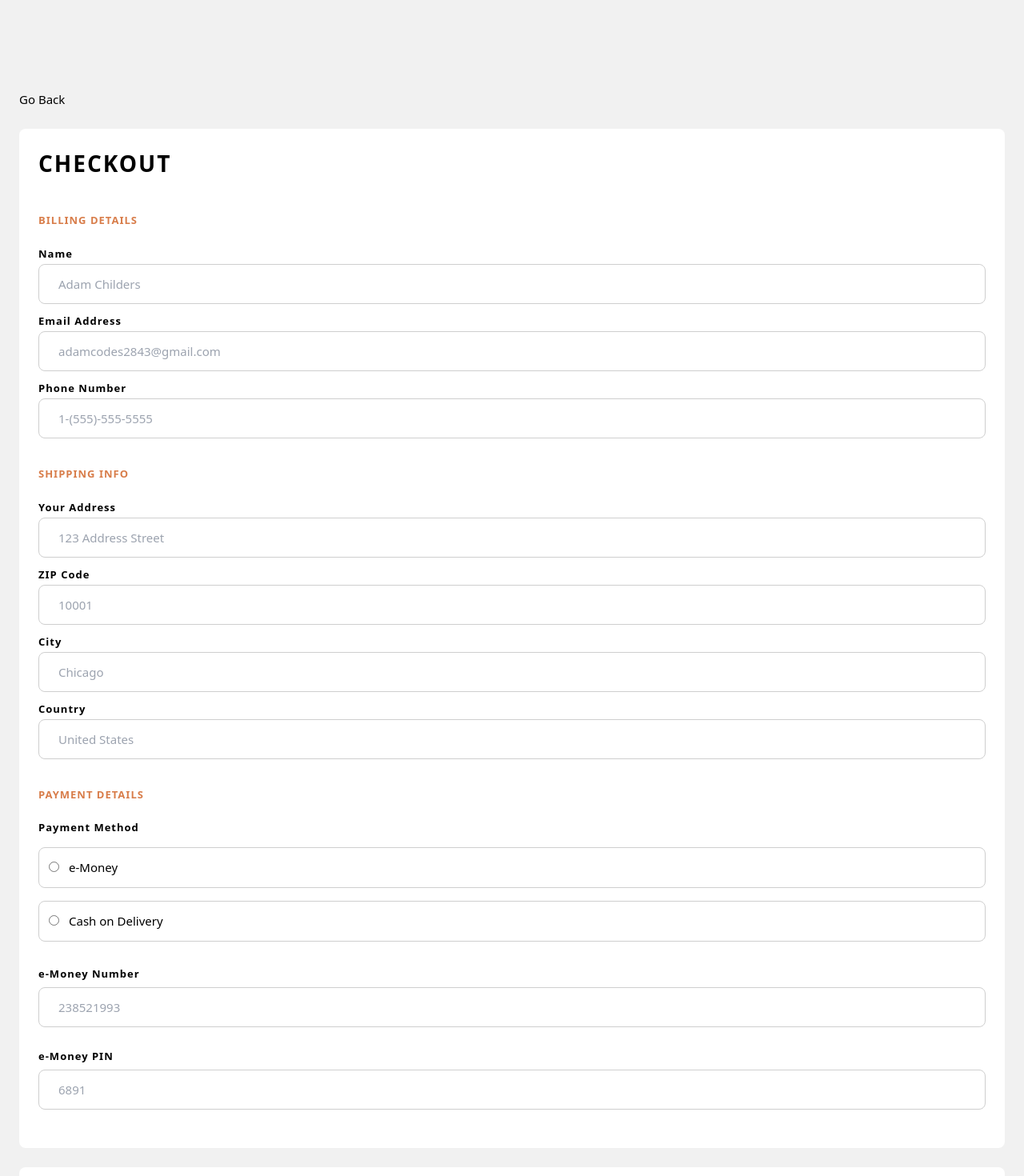
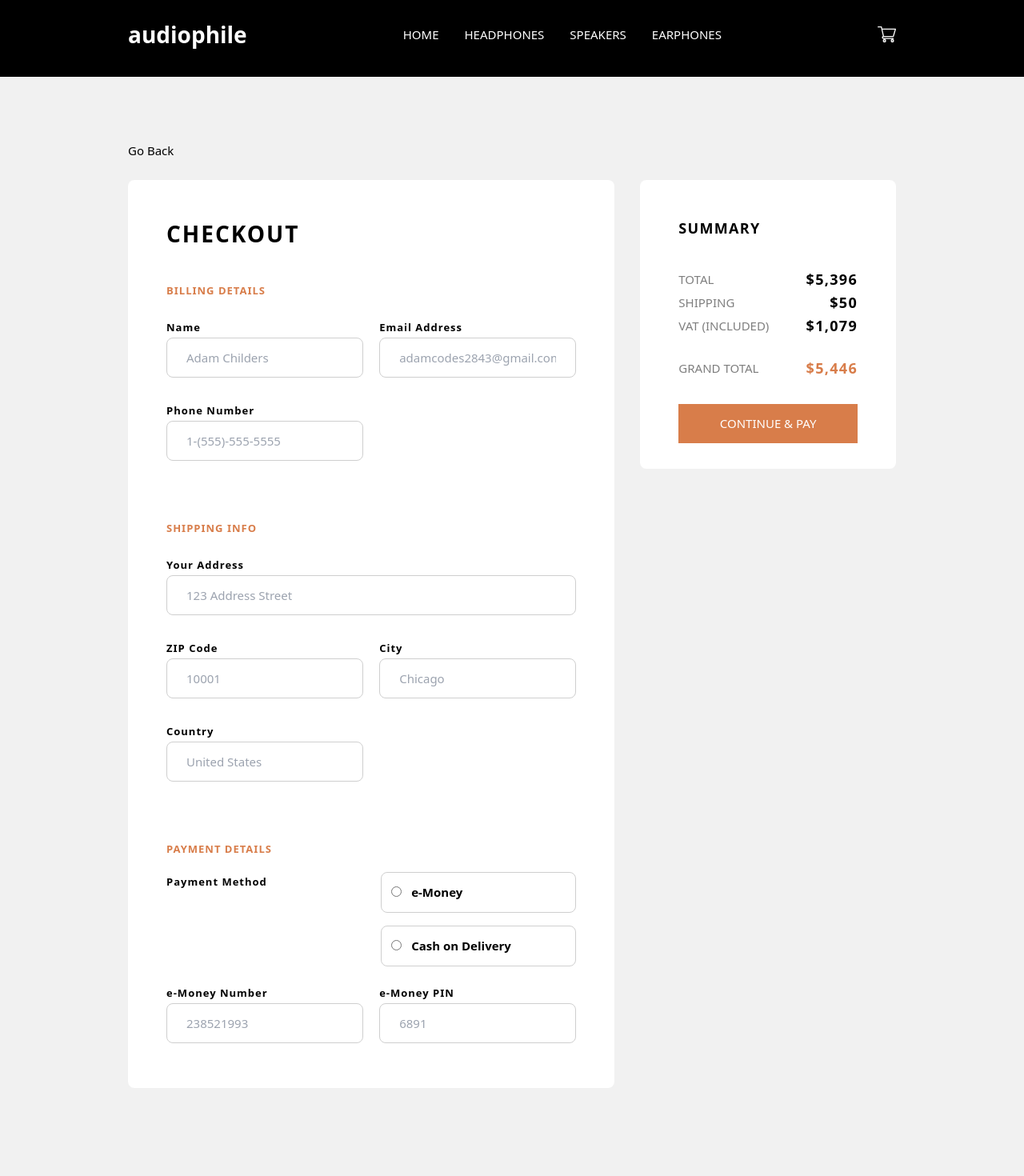
Before and after one commit to adamcodes2843/audiophile, a Next.js app: page /checkout in a window 1280 px wide. Shown: the top 1470 px of the page at 80% size. Built offline with nearby package versions, Linux system fonts and the light colour scheme.

Commit message:
Worked on the desktop and tablet checkout layout. Working on errors, dropdown menu, cart and form valication next.

```diff
--- a/app/Components/HeaderFigure.tsx
+++ b/app/Components/HeaderFigure.tsx
@@ -5,7 +5,7 @@ const HeaderFigure = () => {
   let tabletTitleImage = '/../assets/home/tablet/image-header.jpg'
   let desktopTitleImage = '../assets/home/desktop/image-hero.jpg'
   return (
-    <figure className="text-audiocolor-w3 flex flex-col w-full text-center justify-center items-center mb-6 lg:mb-28 lg:flex-row lg:justify-between lg:bg-audiocolor-b1 lg:w-full lg:relative">
+    <figure className="text-audiocolor-w3 flex flex-col w-full text-center justify-center items-center mb-6 xl:mb-28 lg:flex-row lg:justify-between lg:bg-audiocolor-b1 lg:w-full lg:relative">
         <img src={mobileTitleImage} alt="" className="w-full h-full z-0 md:hidden" />
         <img src={tabletTitleImage} alt="" className="w-full h-full z-0 hidden md:block lg:hidden" />
         <img src={desktopTitleImage} alt="" className="w-full max-w-[1444px] h-full z-0 hidden lg:block lg:mx-auto" />
--- a/app/Components/HomeProductCards.tsx
+++ b/app/Components/HomeProductCards.tsx
@@ -12,7 +12,7 @@ const HomeProductCards = () => {
   let tabletSpeakerZX9 = '/../assets/home/tablet/image-speaker-zx9.png'
   let desktopSpeakerZX9 = '/../assets/home/desktop/image-speaker-zx9.png'
   return (
-    <section className='flex flex-col w-full mb-32 md:mb-24 px-6 lg:px-40 md:px-10 gap-6 md:gap-8 lg:gap-12 mt-40 md:mt-20 lg:mt-32 xl:mb-48'>
+    <section className='flex flex-col w-full mb-32 md:mb-24 px-6 lg:px-40 md:px-10 gap-6 md:gap-8 lg:gap-12 mt-40 md:mt-20 xl:mt-32 xl:mb-48'>
       {/* ZX9 SPEAKER */}
       <figure className="flex flex-col xl:flex-row items-center xl:justify-end text-center px-4 xl:px-0 xl:py-0 py-16 gap-7 rounded-lg bg-audiocolor-oj2 w-full overflow-hidden relative text-audiocolor-w1 xl:overflow-hidden xl:w-full">
         <img src={mobileSpeakerZX9} alt="ZX9 SPEAKERS" className='w-40 md:hidden' />
--- a/app/Components/NavCategories.tsx
+++ b/app/Components/NavCategories.tsx
@@ -4,7 +4,7 @@ import  Link from 'next/link'
 
 const NavCategories = () => {
     return (
-      <nav className="py-8 px-8 md:px-0 flex justify-between md:justify-start items-center text-audiocolor-w1 w-full md:w-11/12 lg:w-10/12 z-10 absolute border-b-[1px] border-audiocolor-w1 border-opacity-10 md:left-0 md:right-0 lg:mx-auto max-w-[1080px] bg-audiocolor-b1 md:mx-auto">
+      <nav className="py-6 px-8 md:px-0 flex justify-between md:justify-start items-center text-audiocolor-w1 w-full md:w-11/12 lg:w-10/12 z-10 absolute border-b-[1px] border-audiocolor-w1 border-opacity-10 md:left-0 md:right-0 lg:mx-auto max-w-[1080px] bg-audiocolor-b1 md:mx-auto">
           <FontAwesomeIcon icon={faBars} className='h-6 md:mr-10 lg:hidden' />
           <h1 className="text-H4 tracking-normal lg:mr-auto">audiophile</h1>
           <ul className="hidden lg:flex lg:gap-8">
@@ -13,7 +13,7 @@ const NavCategories = () => {
             <Link href='/categories/speakers' className="hover:text-audiocolor-oj2">SPEAKERS</Link>
             <Link href='/categories/earphones' className="hover:text-audiocolor-oj2">EARPHONES</Link>
           </ul>
-          <FontAwesomeIcon icon={faShoppingCart} className="bg-audiocolor-b2 h-6 md:ml-auto" />
+          <img src={'/../assets/cart/CombinedShape.svg'} alt="cart" className="md:ml-auto" />
       </nav>
     )
   }
--- a/app/Components/NavHome.tsx
+++ b/app/Components/NavHome.tsx
@@ -4,7 +4,7 @@ import Link from 'next/link'
 
 const NavHome = () => {
   return (
-    <nav className="py-8 px-8 md:px-0 flex justify-between md:justify-start items-center text-audiocolor-w1 w-full md:w-11/12 lg:w-10/12 z-10 absolute border-b-[1px] border-audiocolor-w1 border-opacity-10 md:mx-10 md:left-0 md:right-0 lg:mx-auto max-w-[1080px]">
+    <nav className="py-6 px-8 md:px-0 flex justify-between md:justify-start items-center text-audiocolor-w1 w-full md:w-11/12 lg:w-10/12 z-10 absolute border-b-[1px] border-audiocolor-w1 border-opacity-10 md:mx-10 md:left-0 md:right-0 lg:mx-auto max-w-[1080px]">
         <FontAwesomeIcon icon={faBars} className='h-6 md:mr-10 lg:hidden' />
         <h1 className="text-H4 tracking-normal lg:mr-auto">audiophile</h1>
         <ul className="hidden lg:flex lg:gap-8">
@@ -13,7 +13,7 @@ const NavHome = () => {
           <Link href='/categories/speakers' className="hover:text-audiocolor-oj2">SPEAKERS</Link>
           <Link href='/categories/earphones' className="hover:text-audiocolor-oj2">EARPHONES</Link>
         </ul>
-        <FontAwesomeIcon icon={faShoppingCart} className="bg-audiocolor-b2 h-6 md:ml-auto" />
+        <img src={'/../assets/cart/CombinedShape.svg'} alt="cart" className="md:ml-auto"/>
     </nav>
   )
 }
--- a/app/Components/NavProducts.tsx
+++ b/app/Components/NavProducts.tsx
@@ -1,11 +1,28 @@
+'use client'
+
+import {useState} from 'react'
 import { FontAwesomeIcon } from '@fortawesome/react-fontawesome'
 import { faBars, faShoppingCart } from '@fortawesome/free-solid-svg-icons'
 import Link from 'next/link'
 
-const NavCategories = () => {
+const NavProducts = () => {
+    const [showCategories, setShowCategories] = useState<boolean>(false)
+
+    const categorySwitch = () => {
+      if (!showCategories) {
+        setShowCategories(true)
+      } else {
+        setShowCategories(false)
+      }
+    }
+
+    console.log(showCategories)
+
     return (
-      <nav className="py-6 px-8 md:px-0 flex justify-between md:justify-start items-center text-audiocolor-w1 w-full md:w-11/12 lg:w-10/12 z-10 absolute md:mx-10 md:left-0 md:right-0 lg:mx-auto max-w-[1080px]">
+      <nav className="py-6 px-8 md:px-10 lg:px-40 flex justify-between md:justify-start items-center text-audiocolor-w1 w-full z-10 absolute md:left-0 md:right-0 lg:mx-auto max-w-[1440px] md:mx-auto xl:w-full">
+          <button type="button" onClick={() => categorySwitch()}>
           <FontAwesomeIcon icon={faBars} className='h-6 md:mr-10 lg:hidden' />
+          </button>
           <h1 className="text-H4 tracking-normal lg:mr-auto">audiophile</h1>
           <ul className="hidden lg:flex lg:gap-8">
             <Link href='/' className="hover:text-audiocolor-oj2">HOME</Link>
@@ -13,9 +30,9 @@ const NavCategories = () => {
             <Link href='/categories/speakers' className="hover:text-audiocolor-oj2">SPEAKERS</Link>
             <Link href='/categories/earphones' className="hover:text-audiocolor-oj2">EARPHONES</Link>
           </ul>
-          <FontAwesomeIcon icon={faShoppingCart} className="bg-audiocolor-b2 h-6 md:ml-auto" />
+          <img src={'/../assets/cart/CombinedShape.svg'} alt="cart" className="md:ml-auto" />
       </nav>
     )
   }
 
-export default NavCategories
+export default NavProducts
--- a/app/[checkout]/CustomerInfo.tsx
+++ b/app/[checkout]/CustomerInfo.tsx
@@ -2,11 +2,11 @@
 
 const CustomerInfo = () => {
   return (
-    <section className="bg-audiocolor-w1 p-6 mt-6 rounded-lg">
+    <section className="bg-audiocolor-w1 p-6 md:px-8 lg:px-12 lg:pt-12 mt-4 md:mt-6 rounded-lg mx-6 md:mx-10 lg:mx-40 xl:ml-40 xl:mr-0 xl:w-2/3 xl:mb-28">
         <h2 className='text-H4 font-semibold mb-10'>CHECKOUT</h2>
         <form className="flex flex-col">
-            <fieldset className="grid grid-cols-1 mb-6">
-                <h4 className="text-audiocolor-oj2 text-subtitle mb-4">BILLING DETAILS</h4>
+            <fieldset className="grid grid-cols-1 md:grid-cols-2 mb-6 md:mb-16 gap-5">
+                <h4 className="text-audiocolor-oj2 text-subtitle md:col-span-2">BILLING DETAILS</h4>
                 <div>
                 <label htmlFor='name' className="mb-1 text-subtitle">Name</label>
                 <input id="name" name="name" type="text" placeholder="Adam Childers" className="w-full h-10 border-[1px] p-6 rounded-lg border-audiocolor-g1 mb-2" />
@@ -20,9 +20,9 @@ const CustomerInfo = () => {
                 <input id="phoneNumber" name="phoneNumber" type="text" placeholder="1-(555)-555-5555" className="w-full h-10 border-[1px] p-6 rounded-lg border-audiocolor-g1 mb-2" />
                 </div>
             </fieldset>
-            <fieldset className="grid grid-cols-1 mb-6">
-                <h4 className="text-audiocolor-oj2 text-subtitle mb-4">SHIPPING INFO</h4>
-                <div>
+            <fieldset className="grid grid-cols-1 md:grid-cols-2 mb-6 md:mb-16 gap-5">
+                <h4 className="text-audiocolor-oj2 text-subtitle md:col-span-2">SHIPPING INFO</h4>
+                <div className="md:col-span-2">
                 <label htmlFor='address' className="mt-4 mb-1 text-subtitle">Your Address</label>
                 <input id="address" name="address" type="text" placeholder="123 Address Street" className="w-full h-10 border-[1px] p-6 rounded-lg border-audiocolor-g1 mb-2" />
                 </div>
@@ -39,21 +39,27 @@ const CustomerInfo = () => {
                 <input id="country" name="country" type="text" placeholder="United States" className="w-full h-10 border-[1px] p-6 rounded-lg border-audiocolor-g1 mb-2" />
                 </div>
             </fieldset>
-            <fieldset className="grid grid-cols-1 mb-6">
-                <h4 className="text-audiocolor-oj2 text-subtitle">PAYMENT DETAILS</h4>
-                <h5 className="mt-4 mb-3 text-subtitle">Payment Method</h5>
-                <label htmlFor="eMon" className="border-[1px] border-audiocolor-g1 p-3 rounded-lg">
+            <fieldset className="grid grid-cols-1 md:grid-cols-2 mb-6">
+                <h4 className="text-audiocolor-oj2 text-subtitle md:col-span-2">PAYMENT DETAILS</h4>
+                <h5 className="mt-4 mb-2 text-subtitle md:row-span-2">Payment Method</h5>
+                <label htmlFor="eMon" className="border-[1px] border-audiocolor-g1 p-3 rounded-lg md:mt-4 md:ml-3 font-bold">
                     <input type="radio" id="eMon" name="payment_method" value="e-Money" className="mr-3" />
                     e-Money
                 </label>
-                <label htmlFor="CoD" className="border-[1px]  border-audiocolor-g1 p-3 mt-4 mb-3 rounded-lg">
+                <label htmlFor="CoD" className="border-[1px]  border-audiocolor-g1 p-3 mt-4 mb-3 rounded-lg md:ml-3 font-bold">
                     <input type="radio" id="CoD" name="payment_method" value="cash on delivery" className="mr-3" />
                     Cash on Delivery
                 </label>
+                <div className="grid grid-cols-1 md:grid-cols-2 gap-5 mt-4 md:mt-2 md:col-span-2">
+                <div>
                 <label htmlFor='eMoneyNumber' className="mt-4 mb-1 text-subtitle">e-Money Number</label>
                 <input id="eMoneyNumber" name="eMoneyNumber" type="text" placeholder="238521993" className="w-full h-10 border-[1px] p-6 rounded-lg border-audiocolor-g1 mb-2" />
+                </div>
+                <div>
                 <label htmlFor='eMoneyPIN' className="mt-4 mb-1 text-subtitle">e-Money PIN</label>
                 <input id="eMoneyPIN" name="eMoneyPIN" type="text" placeholder="6891" className="w-full h-10 border-[1px] p-6 rounded-lg border-audiocolor-g1" />
+                </div>
+                </div>
             </fieldset>
         </form>
     </section>
--- a/app/[checkout]/Summary.tsx
+++ b/app/[checkout]/Summary.tsx
@@ -2,11 +2,12 @@
 
 const Summary = () => {
   return (
-    <section className="bg-audiocolor-w1 p-6 mt-6 rounded-lg flex flex-col justify-between mb-20">
+    <section className="bg-audiocolor-w1 p-6 md:px-8 lg:px-12 lg:pt-12 mt-6 md:mt-8 xl:mt-6 rounded-lg flex flex-col justify-between mb-28 xl:mb-auto mx-6 md:mx-10 lg:mx-40 xl:ml-0 xl:mr-40 xl:w-1/3">
         <h2 className='text-H6 mb-10'>SUMMARY</h2>
         <ul>
 
         </ul>
+        <div className='flex flex-col gap-1'>
         <div className="flex justify-between">
           <h6 className="opacity-50">TOTAL</h6>
           <div className="text-H6">$5,396</div>
@@ -21,9 +22,10 @@ const Summary = () => {
         </div>
         <div className="flex justify-between my-6">
           <h6 className="opacity-50">GRAND TOTAL</h6>
-          <div className="text-H6 text-audiocolor-oj1">$5,446</div>
+          <div className="text-H6 text-audiocolor-oj2">$5,446</div>
         </div>
-        <button type="button" className="bg-audiocolor-oj2 text-audiocolor-w1 py-3 my-2">CONTINUE & PAY</button>
+        </div>
+        <button type="button" className="bg-audiocolor-oj2 hover:bg-audiocolor-oj1 text-audiocolor-w1 py-3 my-2">CONTINUE & PAY</button>
     </section>
   )
 }
--- a/app/[checkout]/page.tsx
+++ b/app/[checkout]/page.tsx
@@ -1,14 +1,21 @@
 import CustomerInfo from "./CustomerInfo"
 import Summary from "./Summary"
+import NavProducts from '../Components/NavProducts'
 import Link from 'next/link'
 
 const Checkout = () => {
   return (
-    <div className="pt-28 px-6 bg-audiocolor-w3">
-        <Link href={'/'} className="font-thin w-14 mt-2">Go Back</Link>
+    <>
+    <NavProducts />
+    <div className=" bg-audiocolor-w3 mt-24 pt-4 md:pt-10 lg:pt-20 max-w-[1440px] xl:mx-auto ">
+
+        <Link href={'/'} className="ml-6 md:ml-10 lg:ml-40 font-thin">Go Back</Link>
+        <div className="xl:flex xl:gap-8">
         <CustomerInfo />
         <Summary />
+        </div>
     </div>
+    </>
   )
 }
 
--- a/app/categories/[category]/page.tsx
+++ b/app/categories/[category]/page.tsx
@@ -15,13 +15,13 @@ export default function Category({params}: {
     <section className="bg-audiocolor-w1 max-w-[1440px] lg:mx-auto">
         { params.category === 'speakers' || params.category === 'headphones' || params.category === 'earphones' ?
             <>
-            <h1 className="mt-24 py-14 md:py-0 md:mt-0 h-24 md:h-[22rem] lg:h-[21rem] md:pt-20 flex justify-center items-center bg-audiocolor-b1 text-H4 md:text-H2 font-semibold text-audiocolor-w3">{params.category.toUpperCase()}</h1>
+            <h1 className="mt-20 py-14 md:py-0 md:mt-0 h-24 md:h-[22rem] lg:h-[21rem] md:pt-20 flex justify-center items-center bg-audiocolor-b1 text-H4 md:text-H2 font-semibold text-audiocolor-w3">{params.category.toUpperCase()}</h1>
             <ul className='px-6 md:px-10 pt-16 md:pt-28 lg:px-40 lg:mt-16'>
             {reversedData.filter((cat) => cat.category == params.category).map((product)=> (
-              <li key={product.name} className={`flex flex-col ${product.slug === 'xx99-mark-one-headphones' || product.slug === 'zx7-speaker' ? 'lg:flex-row-reverse' : 'lg:flex-row'} lg:gap-20 xl:gap-32 items-center text-center justify-between mb-20 md:mb-32 lg:mb-20`}>
+              <li key={product.name} className={`flex flex-col ${product.slug === 'xx99-mark-one-headphones' || product.slug === 'zx7-speaker' ? 'lg:flex-row-reverse' : 'lg:flex-row'} lg:gap-20 xl:gap-32 items-center text-center justify-between mb-20 md:mb-32 lg:mb-20 xl:mb-32`}>
                 <img src={`/../.${product.categoryImage.mobile}`} alt="" className="rounded-lg mb-8 md:hidden" />
                 <img src={`/../.${product.categoryImage.tablet}`} alt="" className="rounded-lg mb-12 hidden md:block lg:hidden" />
-                <img src={`/../.${product.categoryImage.desktop}`} alt="" className={`rounded-lg mb-8 hidden lg:block lg:w-1/2 ${product.slug === 'xx99-mark-one-headphones' || product.slug === 'zx7-speaker' ? 'xl:pl-6' : 'xl:pr-6'}`} />
+                <img src={`/../.${product.categoryImage.desktop}`} alt="" className={`rounded-lg mb-8 hidden lg:block lg:w-1/2`} />
                 <div className="lg:flex lg:flex-col lg:w-1/2 lg:items-start xl:pr-3">
                 {
                   product.new && <h4 className="text-overline text-audiocolor-oj2 mb-6  md:mb-3">{product.new && 'NEW PRODUCT'}</h4>
```
Also changed, not shown: public/assets/cart/CombinedShape.svg (renamed from public/assets/cart/Combined Shape.svg).
